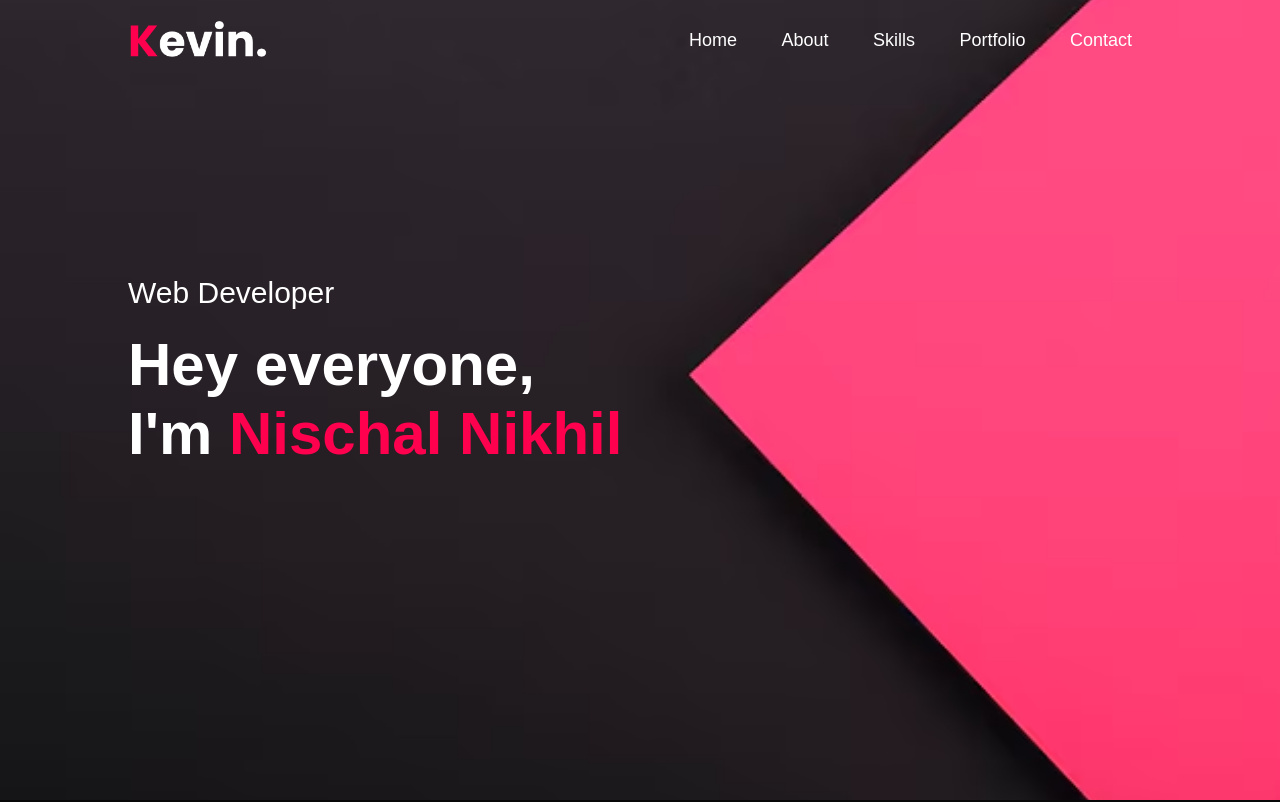
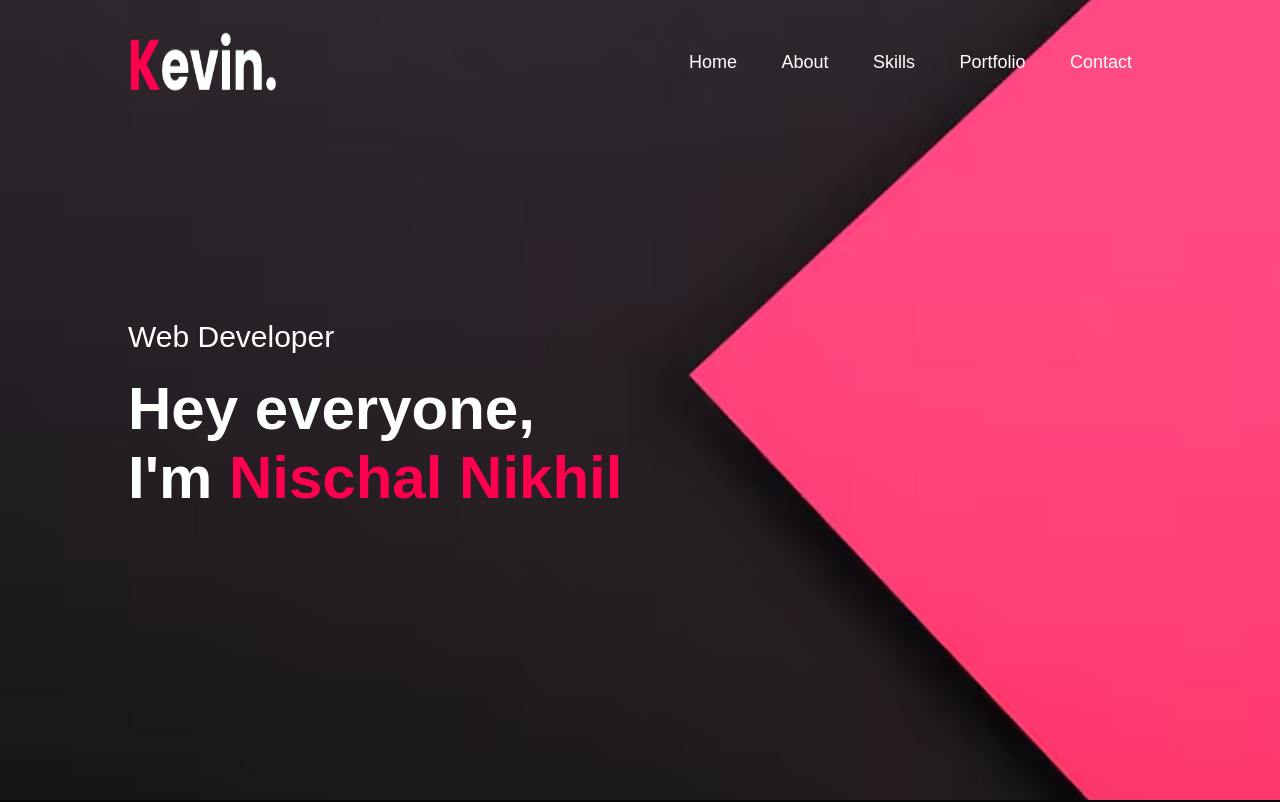
Before and after one commit to Nischal1510/CodSoft, a plain HTML site: page Task-2 (Portfolio)/index.html in a window 1280 px wide. Shown: the top 802 px of the page. Drawn offline with Linux system fonts and the light colour scheme.

Commit message:
Update style.css

```diff
--- a/Task-2 (Portfolio)/style.css
+++ b/Task-2 (Portfolio)/style.css
@@ -28,8 +28,9 @@ nav{
     flex-wrap: wrap;
 }
 .logo{
-    width: 140px;
-
+    margin-top: 5px;
+    width: 150px;
+    height: 100px;
 }
 nav ul li{
     display: inline-block;
```
